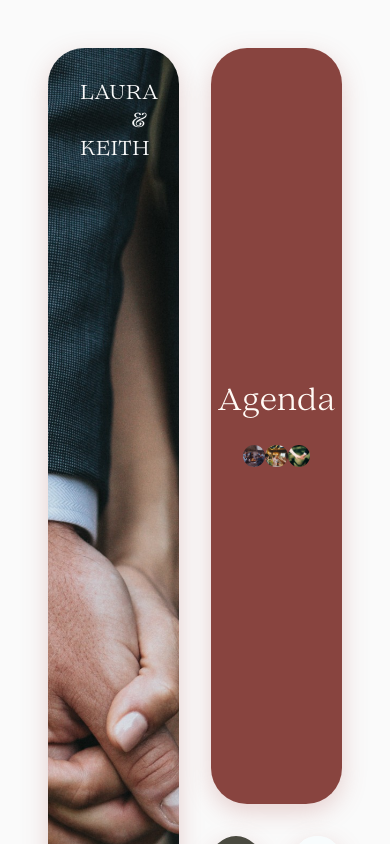
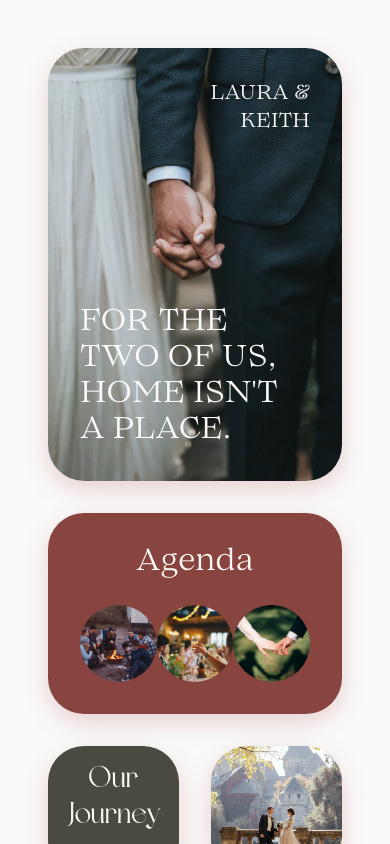
Before and after one commit to dtran2108/wedding, a Next.js app: page / in a window 390 px wide. Built offline with nearby package versions, Linux system fonts and the light colour scheme.

Commit message:
fix responsive

```diff
--- a/components/HomeSection.tsx
+++ b/components/HomeSection.tsx
@@ -29,7 +29,7 @@ export default function HomeSection() {
         onClick={() => scrollToHash('gallery')}
         className={cn(
           mainStyle,
-          'col-span-2 row-span-2 cursor-pointer',
+          'col-span-4 row-span-2 md:col-span-2 md:row-span-2 cursor-pointer',
           'flex flex-col items-between justify-between p-8'
         )}
         style={{
@@ -55,7 +55,7 @@ export default function HomeSection() {
       <div
         className={cn(
           mainStyle,
-          'col-span-2 row-span-1 bg-primary text-primary-foreground flex flex-col p-8 items-center justify-center space-y-6'
+          'col-span-4 md:col-span-2 row-span-1 bg-primary text-primary-foreground flex flex-col p-8 items-center justify-center space-y-6'
         )}
         style={{ boxShadow: boxShadow }}
       >
@@ -91,7 +91,7 @@ export default function HomeSection() {
       <div
         className={cn(
           mainStyle,
-          'col-span-1 row-span-1 bg-secondary text-secondary-foreground p-4'
+          'col-span-2 md:col-span-1 row-span-1 bg-secondary text-secondary-foreground p-4 aspect-square'
         )}
         style={{ boxShadow: boxShadow }}
       >
@@ -101,7 +101,10 @@ export default function HomeSection() {
       </div>
 
       <div
-        className={cn(mainStyle, 'col-span-1 row-span-1')}
+        className={cn(
+          mainStyle,
+          'col-span-2 md:col-span-1 row-span-1 aspect-square'
+        )}
         style={{
           boxShadow: boxShadow,
           backgroundImage: "url('/images/gallery-cover.jpeg')",
@@ -113,7 +116,7 @@ export default function HomeSection() {
       <div
         className={cn(
           mainStyle,
-          'col-span-2 row-span-1 bg-primary text-primary-foreground relative flex flex-col p-6 justify-between'
+          'col-span-4 row-span-2 md:col-span-2 md:row-span-1 bg-primary text-primary-foreground relative flex flex-col p-6 justify-between'
         )}
         style={{ boxShadow: boxShadow }}
       >
@@ -130,7 +133,7 @@ export default function HomeSection() {
       <div
         className={cn(
           mainStyle,
-          'col-span-2 row-span-1 bg-white text-primary flex flex-col items-center p-6 space-y-4'
+          'col-span-4 md:col-span-2 row-span-1 bg-white text-primary flex flex-col items-center p-6 space-y-4'
         )}
         style={{ boxShadow: boxShadow }}
       >
```
